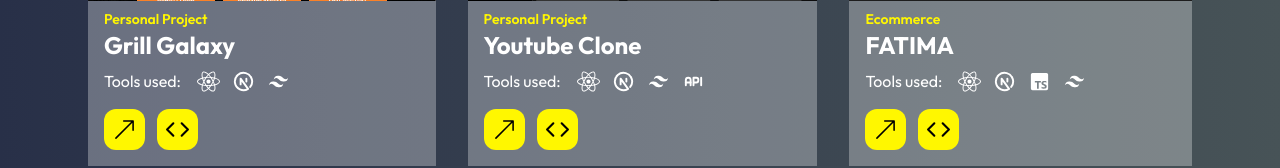
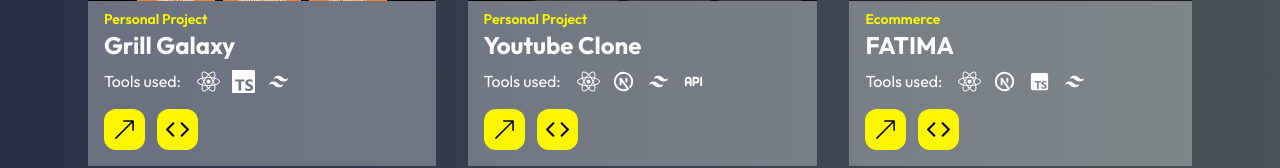
Before and after one commit to ibrag1moff/myportfolio, a Next.js app: page /works in a window 1280 px wide. Shown: the part 433-601 px from the top of the page. Built offline with nearby package versions, Linux system fonts and the light colour scheme.

Commit message:
work bug

```diff
--- a/app/works/page.tsx
+++ b/app/works/page.tsx
@@ -34,6 +34,7 @@
                     projectName="Grill Galaxy"
                     icon1={<FaReact size={23} />}
                     icon2={<TbBrandNextjs size={23} />}
+                    icon2={<SiTypescript size={23} />}
                     icon3={<BiLogoTailwindCss size={23} />}
                     liveLink="https://grill-galaxy.vercel.app/"
                     codeLink="https://github.com/ibrag1moff/grillGalaxy"
```
